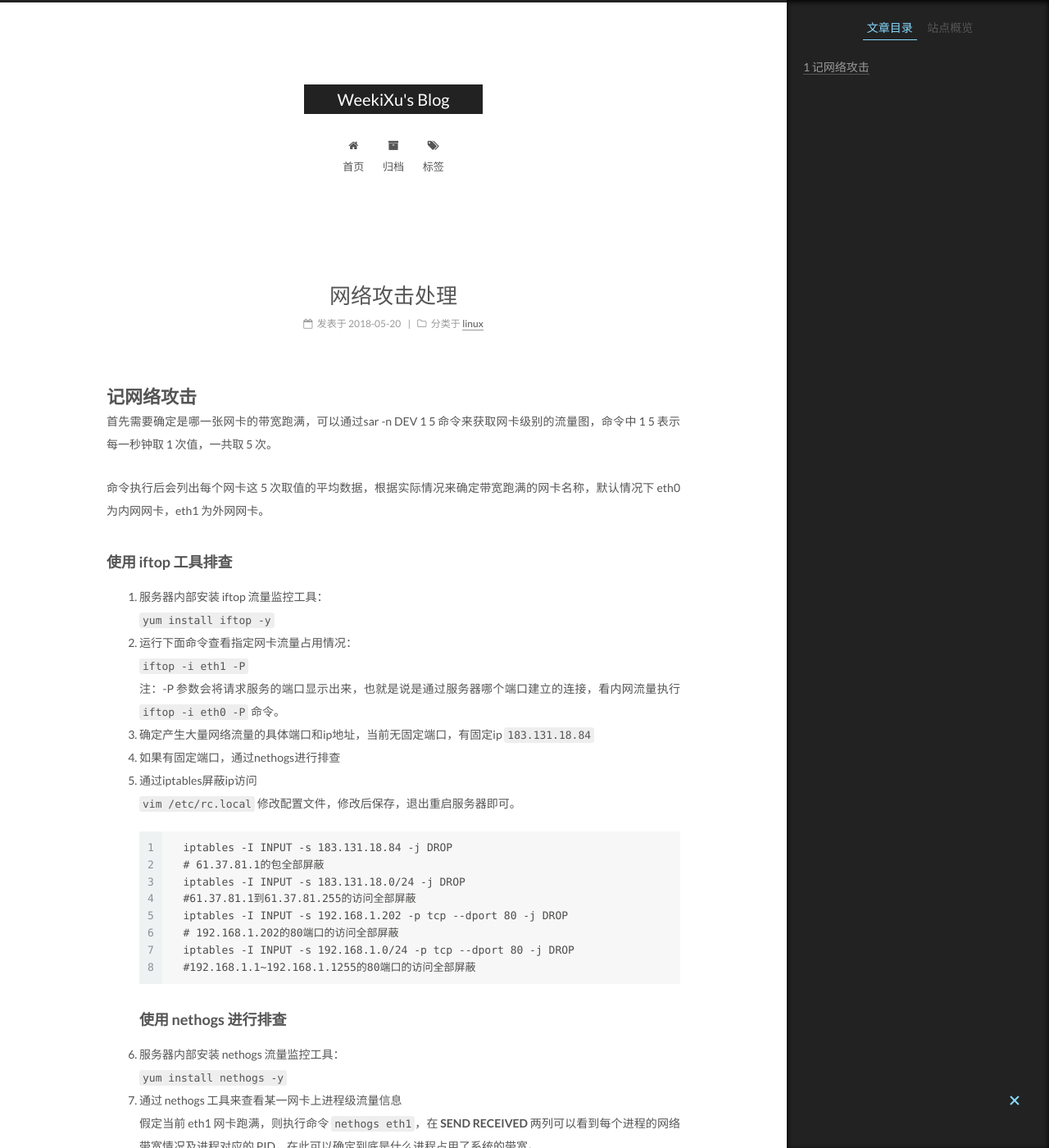
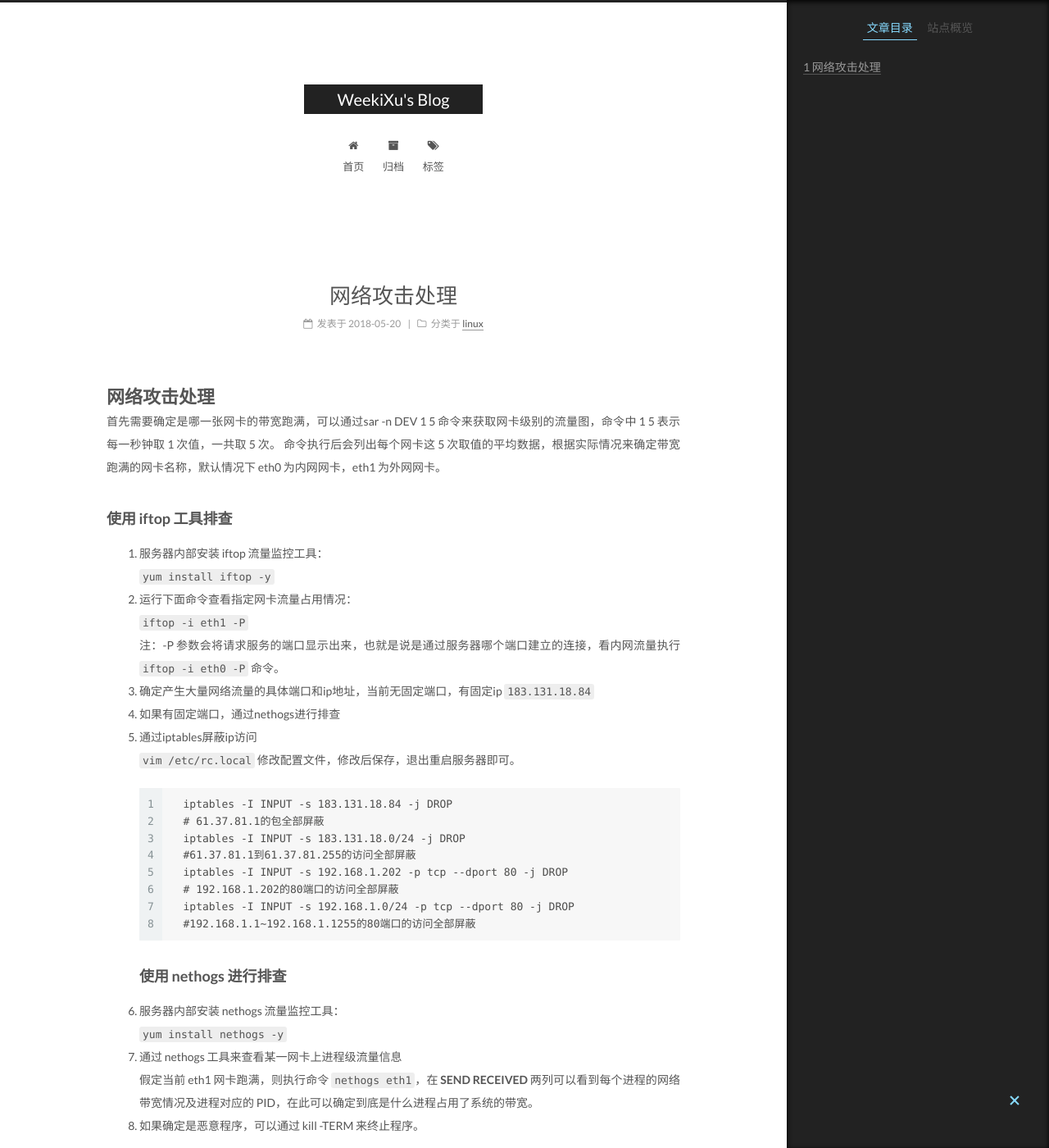
Before and after one commit to WeekiXu/docs, a Jekyll site: the page built from _posts/2018-05-20-linux-network-attack.md, in a window 1280 px wide and 1400 px high. Shown: the whole window at 82% size. Built offline with Jekyll 4.4.1, drawn with Linux system fonts in a browser that asks for light colours.

```diff
--- a/_posts/2018-05-20-linux-network-attack.md
+++ b/_posts/2018-05-20-linux-network-attack.md
@@ -9,10 +9,8 @@ tags:
  - iftop
  - nethogs
 ---
-# 记网络攻击
-
+# 网络攻击处理
  首先需要确定是哪一张网卡的带宽跑满，可以通过sar -n DEV 1 5 命令来获取网卡级别的流量图，命令中 1 5 表示每一秒钟取 1 次值，一共取 5 次。
-
  命令执行后会列出每个网卡这 5 次取值的平均数据，根据实际情况来确定带宽跑满的网卡名称，默认情况下 eth0 为内网网卡，eth1 为外网网卡。
 
 ### 使用 iftop 工具排查
```
